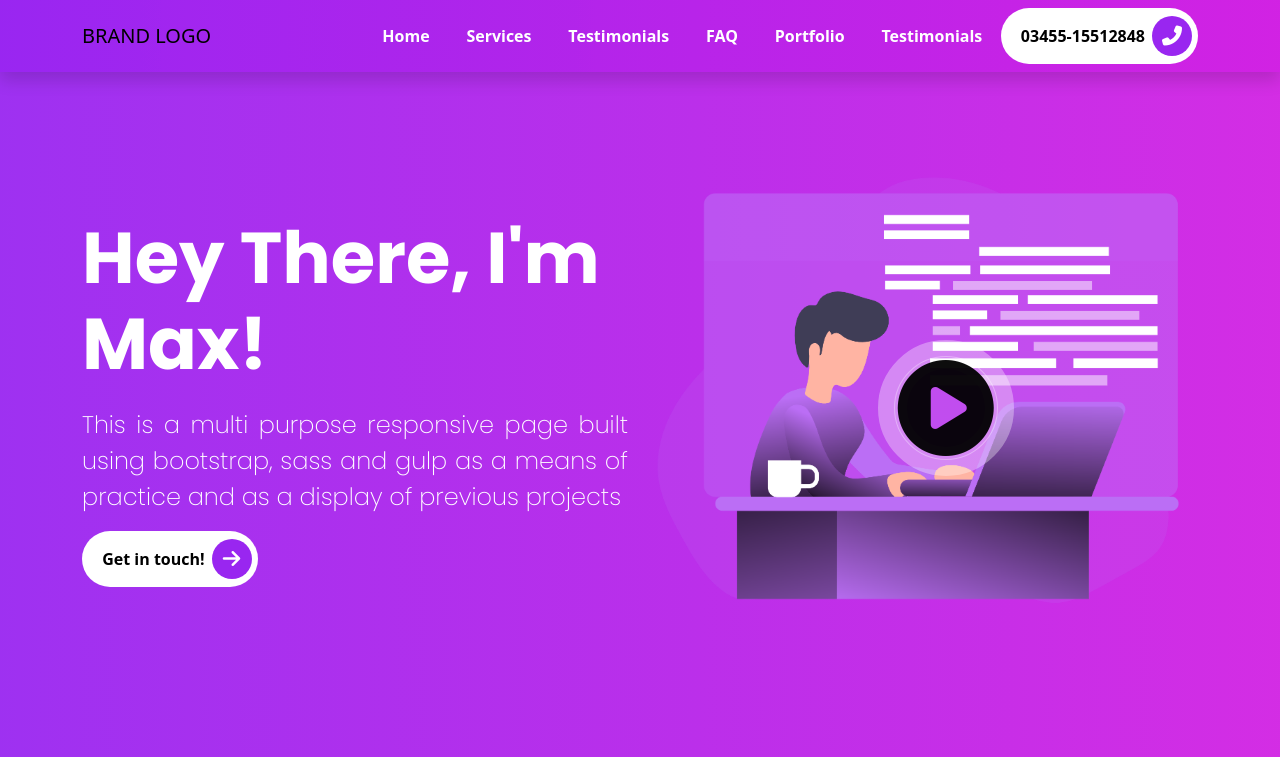
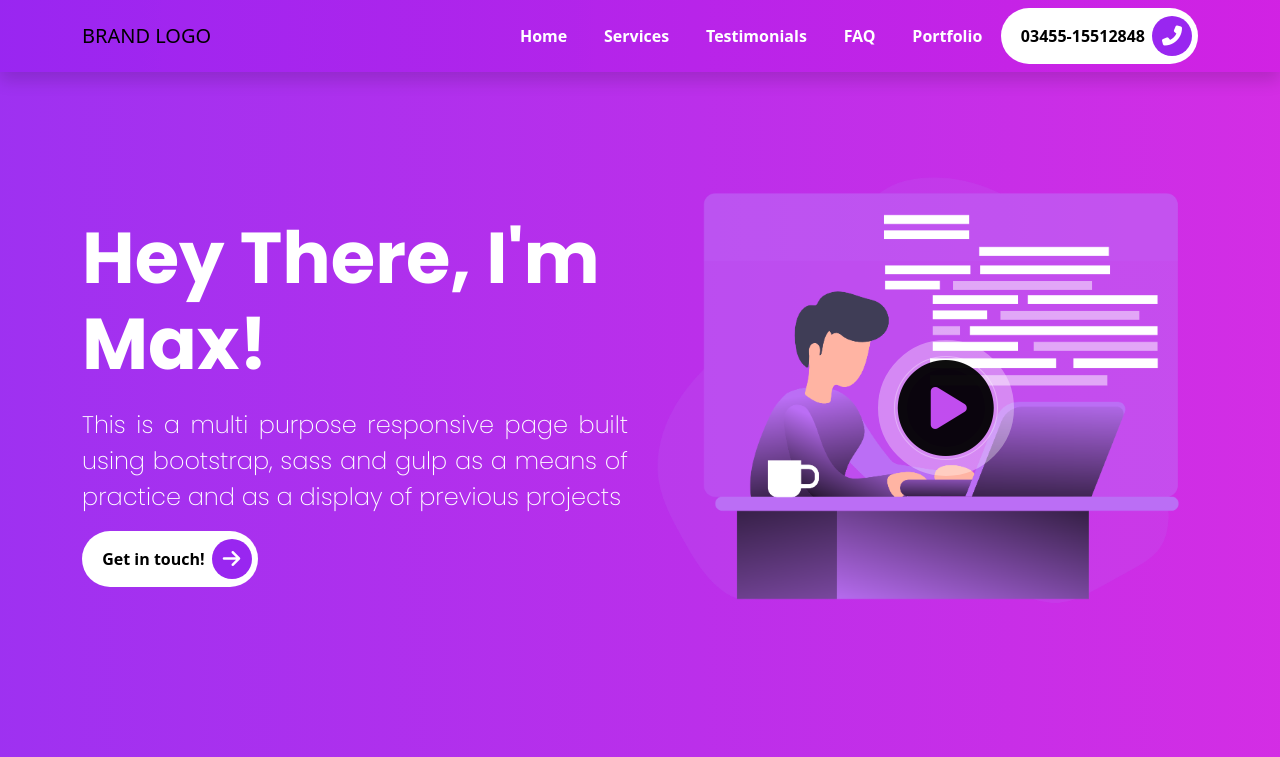
Before and after one commit to professorhobo31/Bootstrap-Sass-PracticeRepo, a website: page practice2_portfolio/index.html in a window 1280 px wide. Shown: the top 757 px of the page. Drawn offline with nearby package versions, Linux system fonts and the light colour scheme; files that its build step writes are made by us from their sources; files whose address does not match are found by name.

Commit message:
Remove repeated testimonials tab from the navbar

```diff
--- a/practice2_portfolio/index.html
+++ b/practice2_portfolio/index.html
@@ -48,9 +48,6 @@
             </li>
             <li class="nav-item">
               <a class="nav-link" href="#">Portfolio</a>
-            </li>
-            <li class="nav-item">
-              <a class="nav-link" href="#">Testimonials</a>
             </li>
           </ul>
           <button type="button" class="rounded-pill btn-rounded">
```
